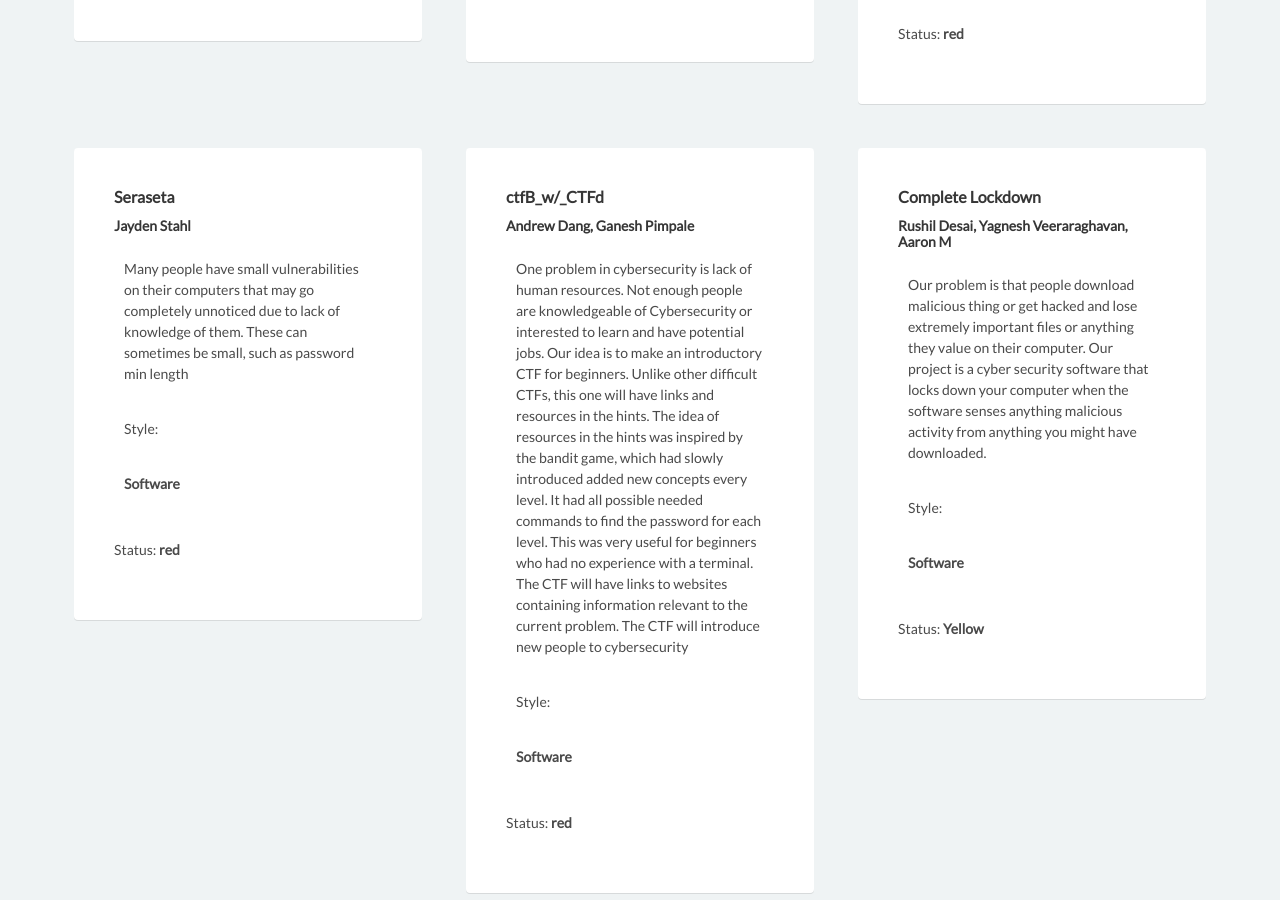
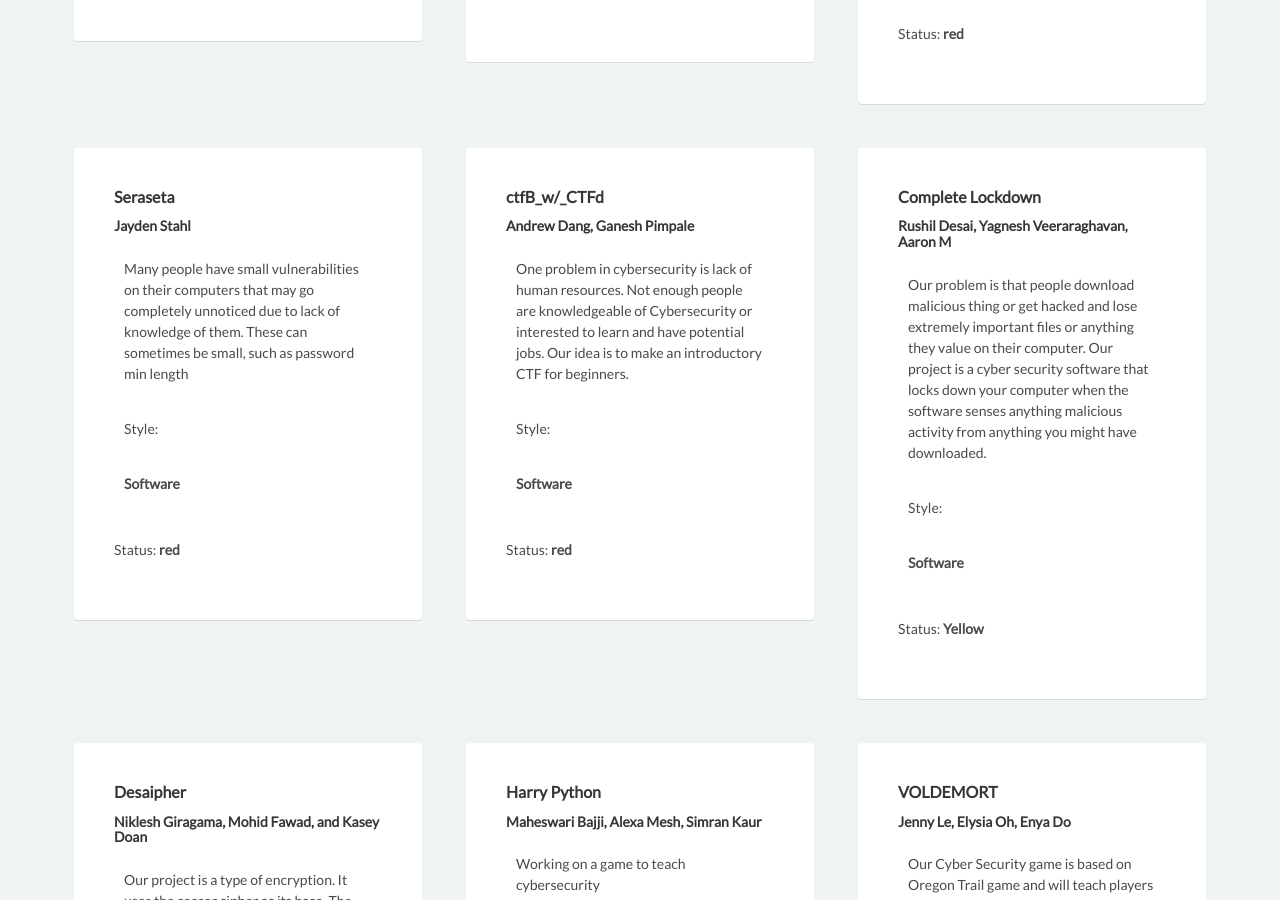
Before and after one commit to cyberdefendersprogram/www-homepage, a Jekyll site: the page built from cyberexplorers.md, in a window 1280 px wide and 900 px high, scrolled down 3948 px. Built offline with Jekyll 4.4.1, drawn with Linux system fonts in a browser that asks for light colours; nearby versions of some CDN libraries.

Commit message:
Update cyberexplorers-projects.yml

```diff
--- a/_data/cyberexplorers-projects.yml
+++ b/_data/cyberexplorers-projects.yml
@@ -24,7 +24,7 @@
 
 - name: ctfB_w/_CTFd
   members: Andrew Dang, Ganesh Pimpale
-  description: One problem in cybersecurity is lack of human resources. Not enough people are knowledgeable of Cybersecurity or interested to learn and have potential jobs. Our idea is to make an introductory CTF for beginners. Unlike other difficult CTFs, this one will have links and resources in the hints. The idea of resources in the hints was inspired by the bandit game, which had slowly introduced added new concepts every level. It had all possible needed commands to find the password for each level. This was very useful for beginners who had no experience with a terminal. The CTF will have links to websites containing information relevant to the current problem. The CTF will introduce new people to cybersecurity
+  description: One problem in cybersecurity is lack of human resources. Not enough people are knowledgeable of Cybersecurity or interested to learn and have potential jobs. Our idea is to make an introductory CTF for beginners.
   presentation: Software
   status: red
 
```
